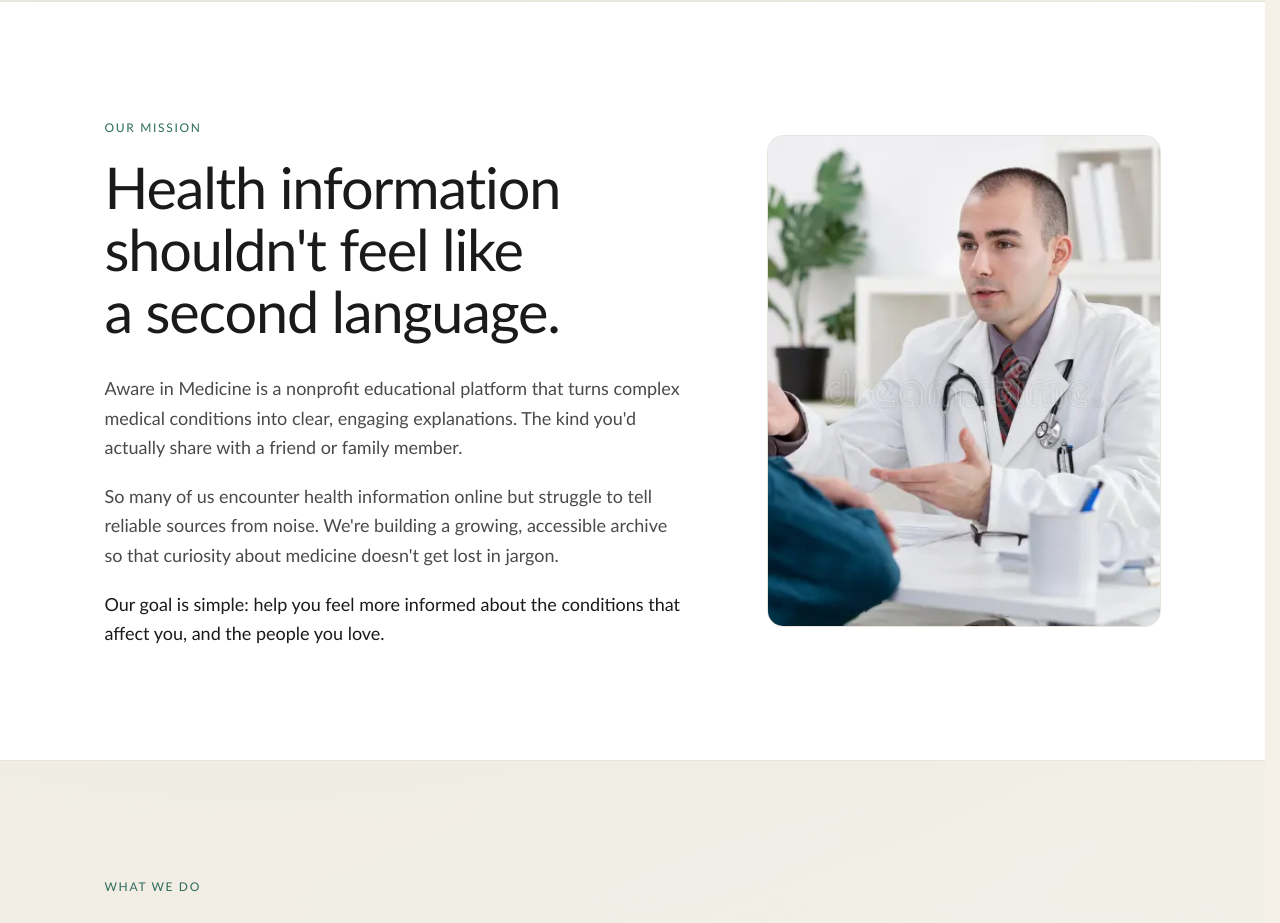
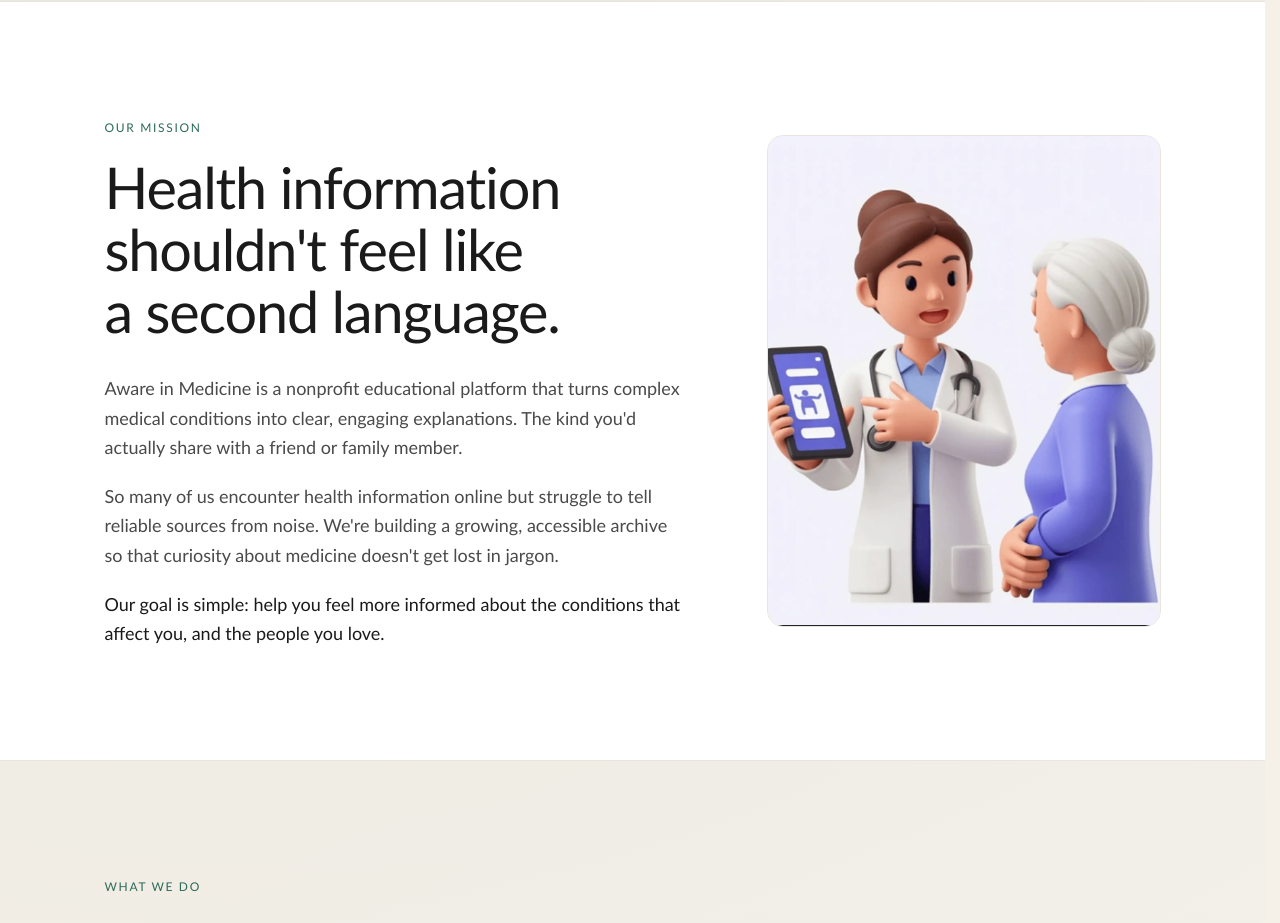
Before and after one commit to smeydan7/Aware-In-Medicine, a Next.js app: page / in a window 1280 px wide. Shown: the part 873-1796 px from the top of the page. Built offline with nearby package versions, Linux system fonts and the light colour scheme.

Commit message:
update image

```diff
--- a/src/components/home/MissionSection.tsx
+++ b/src/components/home/MissionSection.tsx
@@ -35,7 +35,7 @@
           <div className="lg:col-span-5">
             <div className="relative aspect-[4/5] w-full overflow-hidden rounded-2xl border border-cream-200 bg-cream-50">
               <Image
-                src="/doctor-explaining-diagnosis-to-his-patient-young-male-senior-33253911.webp"
+                src="/doctor.png"
                 alt="Doctor explaining diagnosis to a patient."
                 fill
                 className="object-cover"
```
Also changed, not shown: public/doctor-explaining-diagnosis-to-his-patient-young-male-senior-33253911.webp (deleted), public/doctor.png (added).
